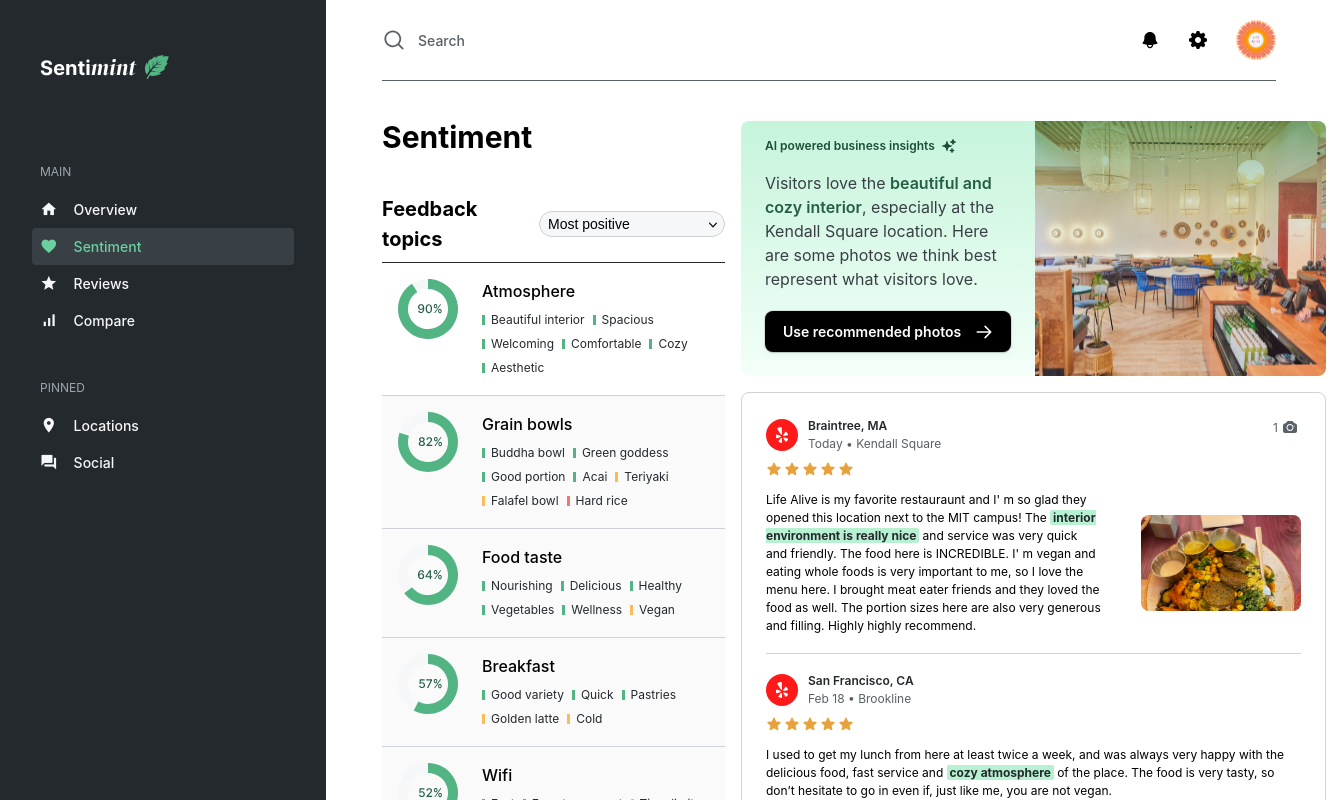
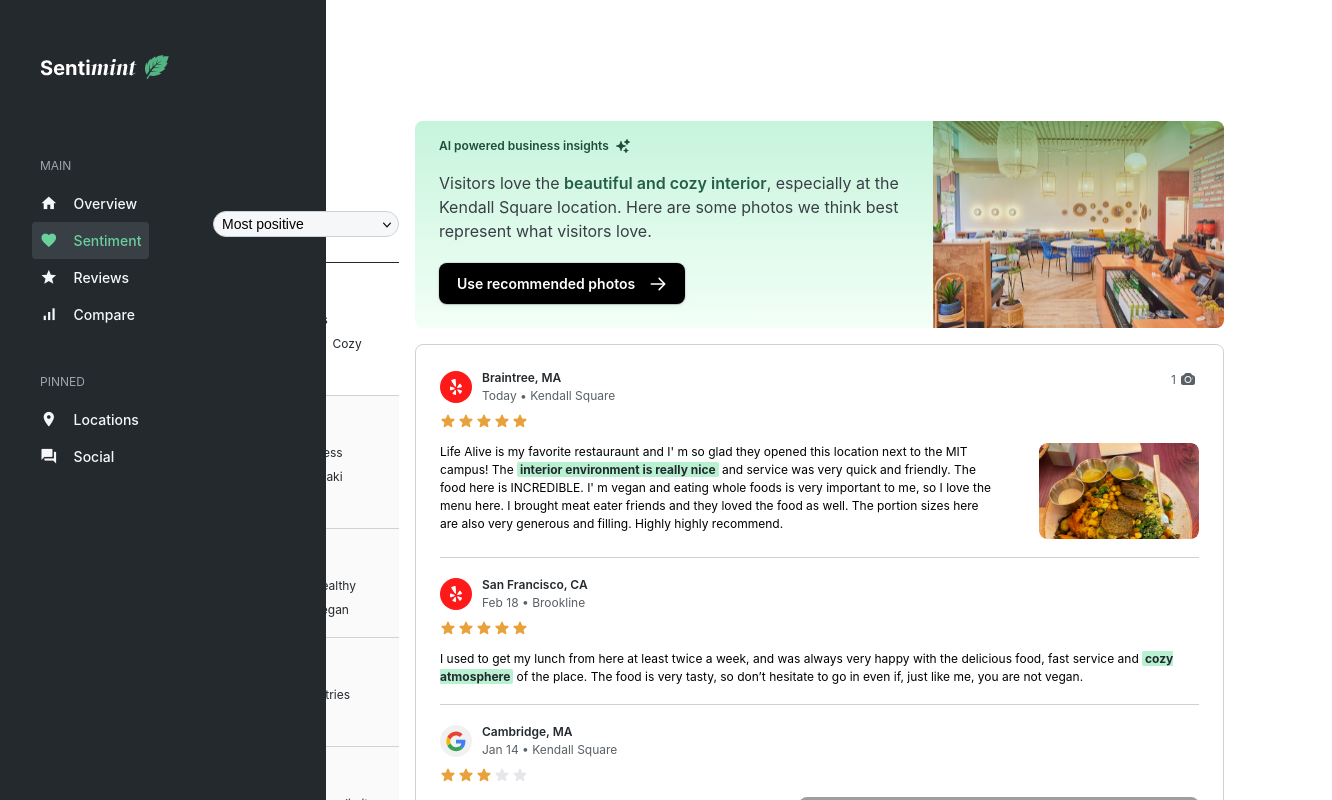
Before and after one commit to mk314k/Sentimint, a React (Vite) app in the folder frontend/: page /sentiment in a window 1280 px wide. Shown: the top 800 px of the page, 1332 px wide, since content can reach past the window. Built offline with nearby package versions, Linux system fonts and the light colour scheme; grey boxes are pictures that could not be loaded; the HTML template or start-up script is replaced by a standard one.

Commit message:
menu made fixed

```diff
--- a/frontend/src/App.jsx
+++ b/frontend/src/App.jsx
@@ -35,7 +35,7 @@
     ];
 
     return (
-        <div className='menu'>
+        <div className='menu flex-vertical'>
             <img src={SentimintLogoLight} className='menu__header' />
             <div className='menu__section'>
                 <div className='menu__section__header'>MAIN</div>
@@ -65,7 +65,7 @@
     return (
         <Router>
             <Menu />
-            <div className='content'>
+            <main className='content flex-vertical'>
                 <div className='search'>
                     <img src={MagnifyingGlassIcon} className='search__icon' />
                     <span className='search__text'>Search</span>
@@ -78,7 +78,7 @@
                     <Route path ="/Google-PM-Hackathon-2024/" element={<Overview />} />
                     <Route path ="/sentiment" element={<Sentiment />} />
                 </Routes>
-            </div>
+            </main>
         </Router>
     )
 }
--- a/frontend/src/App.scss
+++ b/frontend/src/App.scss
@@ -30,6 +30,11 @@
     background: $Grey-900;
     min-width: 262px;
     padding: 52px 32px;
+    position: fixed;
+    top: 0;
+    left: 0;
+    height: 100vh;
+
 
     &__header {
         height: 30px;
--- a/frontend/src/index.css
+++ b/frontend/src/index.css
@@ -12,11 +12,27 @@
   -webkit-font-smoothing: antialiased;
   -moz-osx-font-smoothing: grayscale;
 }
+.flex-vertical {
+  display: flex;
+  overflow-y: auto;
+  flex-direction: column;
+  justify-content: flex-start;
+  align-items: flex-start;
+}
+.flex-horizontal {
+  display: flex;
+  flex-direction: row;
+  flex-wrap: wrap;
+  justify-content: center;
+  align-items: center;
+}
+
 i {
   color: white;
   margin-right: 10px;
   font-size: 1.1em !important;
 }
+
 a {
   font-weight: 500;
   color: #646cff;
```
